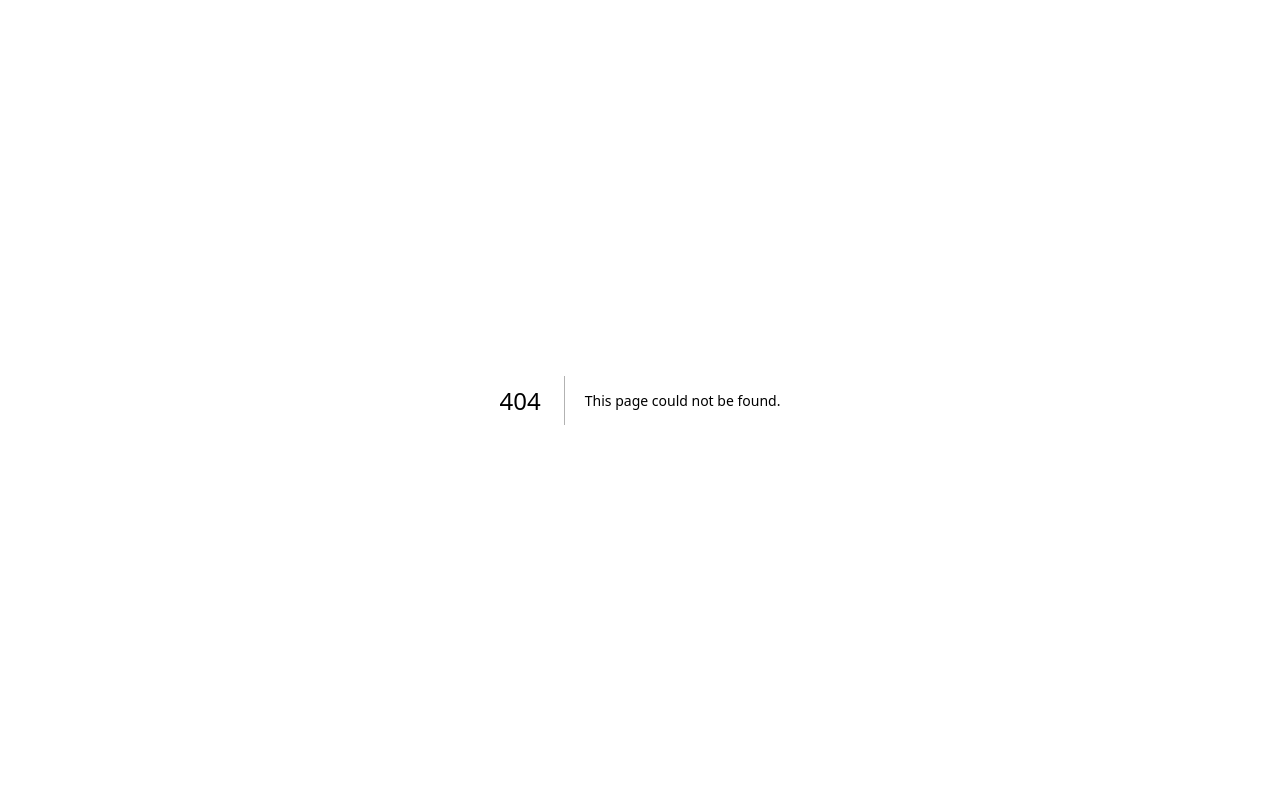
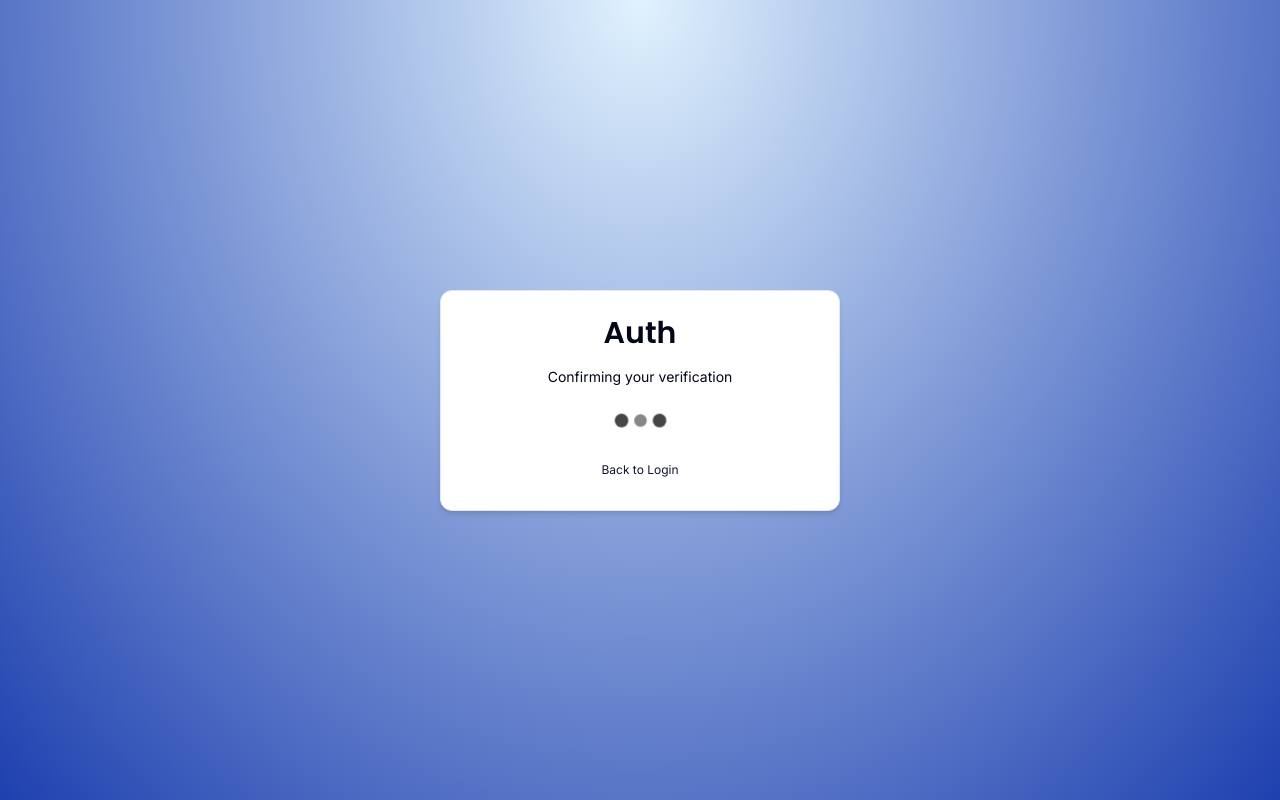
Before and after one commit to adityakaderiya12/Next-Auth, a Next.js app: page /auth/new-verification in a window 1280 px wide. Before the commit this address had no page. Built offline with nearby package versions, Linux system fonts and the light colour scheme.

Commit message:
NAP-26-AK Created a Page for Email Verification

```diff
--- /dev/null
+++ b/app/auth/new-verification/page.tsx
@@ -0,0 +1,8 @@
+import { NewVerificationForm } from "@/components/auth/new-verification-form";
+import React from "react";
+
+const NewVerificationPage = () => {
+  return <NewVerificationForm />;
+};
+
+export default NewVerificationPage;
--- /dev/null
+++ b/components/auth/new-verification-form.tsx
@@ -0,0 +1,31 @@
+"use client";
+
+import { useSearchParams } from "next/navigation";
+import { useCallback, useEffect } from "react";
+import { BeatLoader } from "react-spinners";
+import { CardWrapper } from "./card-wrapper";
+export const NewVerificationForm = () => {
+  const searchParams = useSearchParams();
+
+  const token = searchParams.get("token");
+
+  const onSubmit = useCallback(() => {
+    console.log(token);
+  }, [token]);
+
+  useEffect(() => {
+    onSubmit();
+  }, [onSubmit]);
+
+  return (
+    <CardWrapper
+      headerLabel="Confirming your verification"
+      backButtonLabel="Back to Login"
+      backButtonHref="/auth/login"
+    >
+      <div className="flex items-center w-full justify-center">
+        <BeatLoader />
+      </div>
+    </CardWrapper>
+  );
+};
--- a/package.json
+++ b/package.json
@@ -25,6 +25,7 @@
     "react-dom": "^18",
     "react-hook-form": "^7.51.0",
     "react-icons": "^5.0.1",
+    "react-spinners": "^0.13.8",
     "resend": "^3.2.0",
     "tailwind-merge": "^2.2.1",
     "tailwindcss-animate": "^1.0.7",
```
Also changed, not shown: 1 other file (tests, documents, lock files or other folders).
